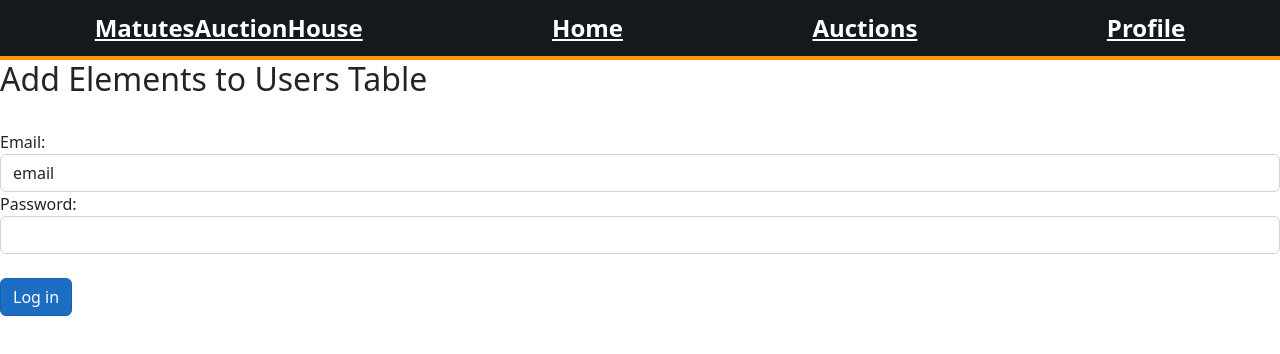
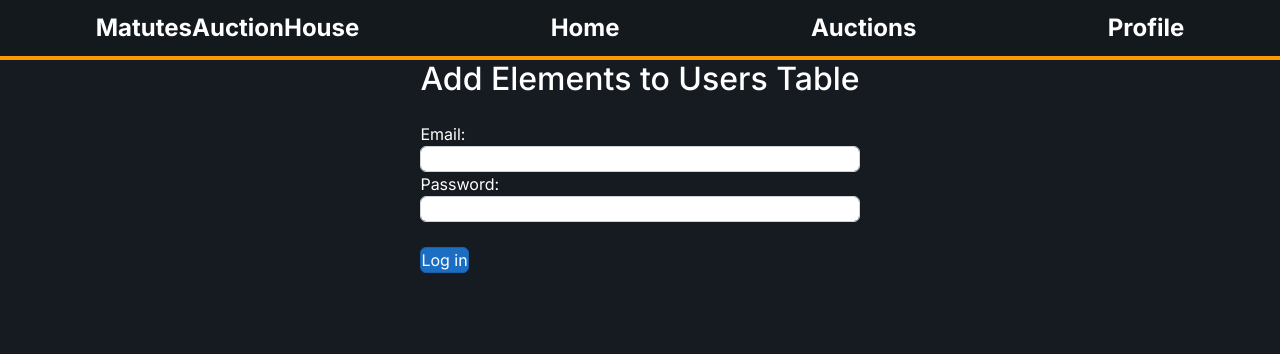
Before and after one commit to An7u4n/MatutesAuctionHouse, an Angular app in the folder ClientApp/: page /login in a window 1280 px wide. Shown: the top 354 px of the page. Built offline with nearby package versions, Linux system fonts and the light colour scheme.

Commit message:
Styles Modified

```diff
--- a/ClientApp/src/app/fetch-users/fetch-users.component.html
+++ b/ClientApp/src/app/fetch-users/fetch-users.component.html
@@ -1,8 +1,6 @@
 <h1 id="tableLabel">Tabla Usuarios</h1>
 
-<p>This component demontrates fetching data from the server.</p>
-
-
+<!--
 <form (ngSubmit)="postUser(userForm)" #userForm="ngForm">
   <h2>Add Elements to Users Table</h2>
   <br />
@@ -79,12 +77,14 @@
   </tbody>
 </table>
 
+   -->
+
 <form (ngSubmit)="postAuction(auctionsForm)" #auctionsForm="ngForm">
   <h2>Add Elements to Items Table</h2>
   <div class="form-group">
     <label for="startDate">Select Auction Start Date</label>
-    <input type="date" name="date" ngModel/>
-    <input type="time" name="time" ngModel/>
+    <input type="date" name="date" ngModel />
+    <input type="time" name="time" ngModel />
     <select class="form-control" [(ngModel)]="auction_item_id" name="auction_item_id">
       <option *ngFor="let item of items" [value]="item.item_id">{{ item.item_name }}</option>
     </select>
--- a/ClientApp/src/styles.css
+++ b/ClientApp/src/styles.css
@@ -1,8 +1,30 @@
 /* You can add global styles to this file, and also import other style files */
 
 /* Provide sufficient contrast against white background */
+
+@import url('https://fonts.googleapis.com/css2?family=Inter:wght@100..900&display=swap');
+
+* {
+  font-family: 'Inter', Roboto, "Helvetica Neue", sans-serif;
+  margin: 0;
+  padding: 0;
+  color: white;
+}
+
+html, body {
+  height: 100%;
+}
+
+.app-container {
+  display: flex;
+  height: 100%;
+  background-color: #161B21;
+  justify-content: center;
+  width: 100%;
+}
+
 a {
-  color: #0366d6;
+  text-decoration: none;
 }
 
 .btn:focus, .btn:active:focus, .btn-link.nav-link:focus, .form-control:focus, .form-check-input:focus {
```
